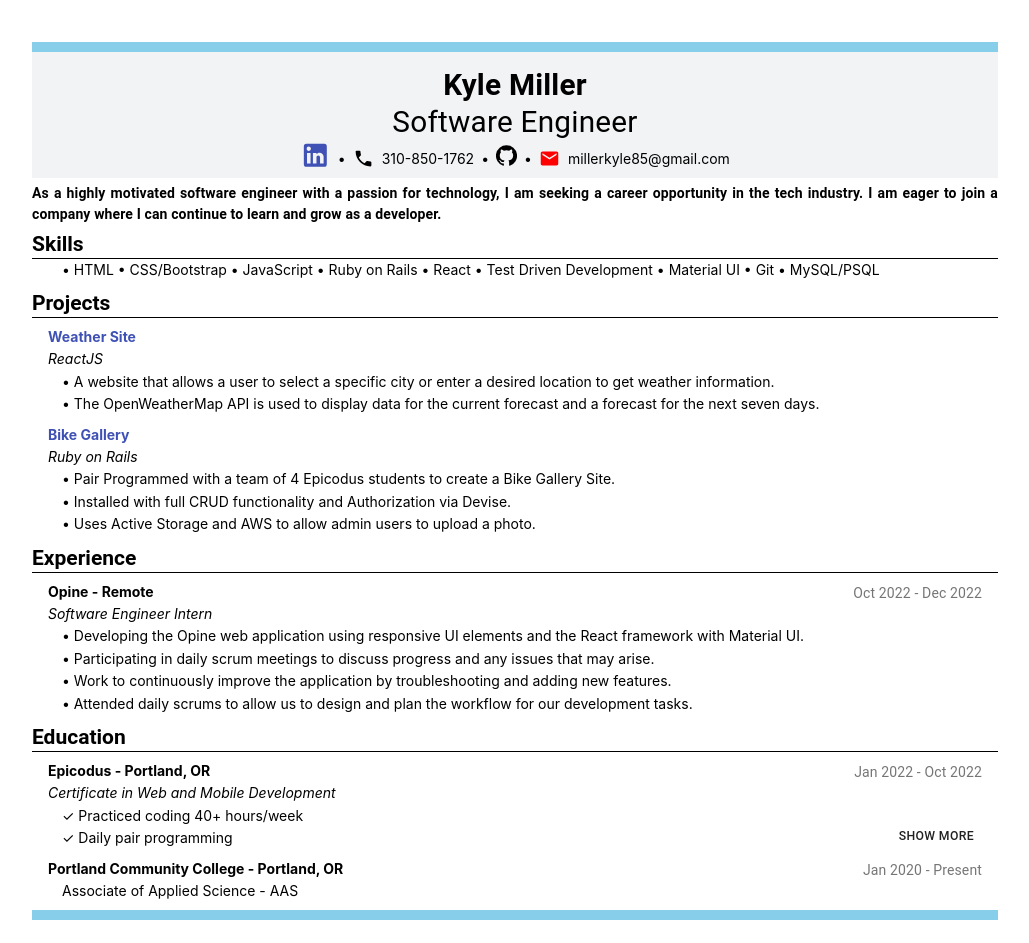
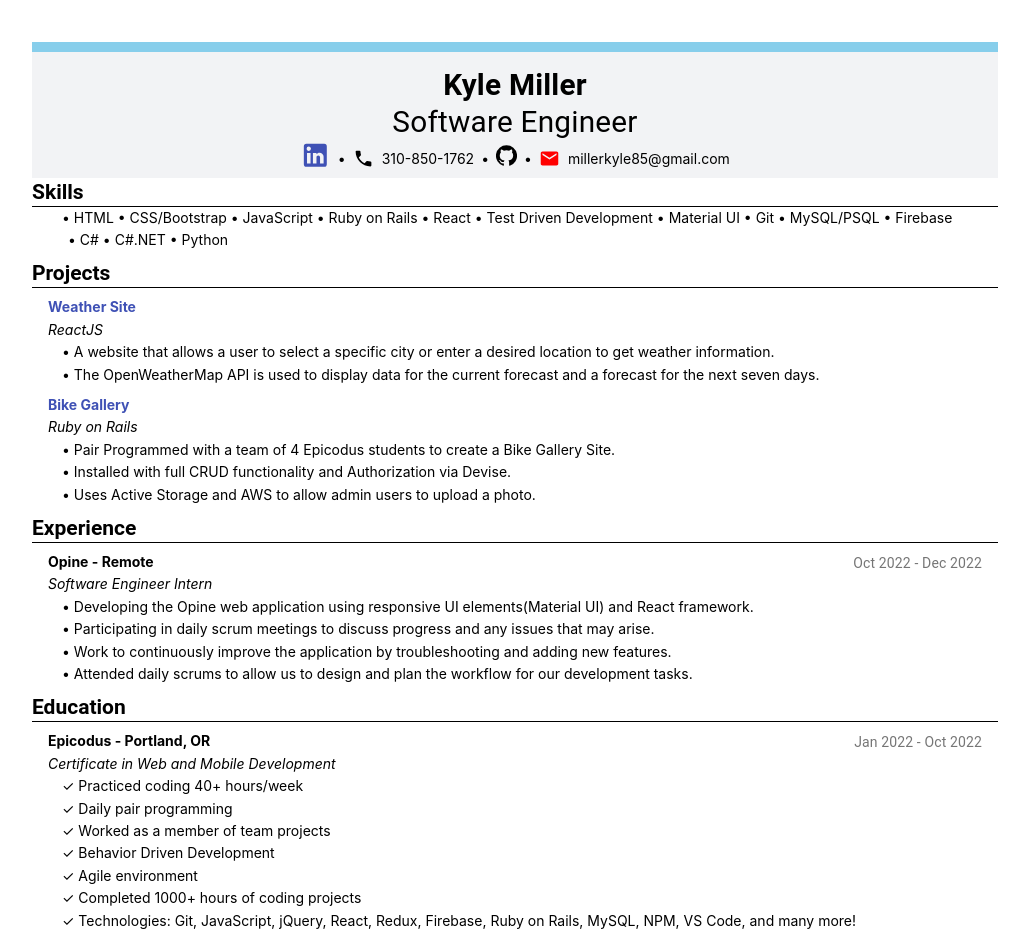
Before and after one commit to kylemiller13/resume, a React (Create React App) app: page / in a window 1280 px wide. Shown: the top 943 px of the page, without its empty margins (125-1154 px from the left). Built offline with nearby package versions, Linux system fonts and the light colour scheme.

Commit message:
deleted description and btn(show more)

```diff
--- a/src/components/App.js
+++ b/src/components/App.js
@@ -5,7 +5,7 @@ import ContactInfo from './sections/ContactInfo';
 import Projects from './sections/Projects.js';
 import Experience from './sections/Experience.js';
 import Education from './sections/Education.js';
-import Summary from './sections/Summary.js';
+// import Summary from './sections/Summary.js';
 
 
 function App() {
@@ -18,7 +18,7 @@ function App() {
 
             <ContactInfo />
 
-            <Summary />
+            {/* <Summary /> */}
 
             <Skills />
 
--- a/src/components/sections/Education.js
+++ b/src/components/sections/Education.js
@@ -4,11 +4,11 @@ import { Typography, List, ListItem, Divider, ListItemSecondaryAction, Button, C
 
 
 function Education() {
-  const [expanded, setExpanded] = useState(false);
+  // const [expanded, setExpanded] = useState(false);
 
-  const handleExpandClick = () => {
-    setExpanded(!expanded);
-  };
+  // const handleExpandClick = () => {
+  //   setExpanded(!expanded);
+  // };
 
   return (
     <div>
@@ -22,8 +22,8 @@ function Education() {
           </ListItem>
           <ListItem style={{ paddingTop: 0, paddingBottom: 0, fontStyle: 'italic' }}>Certificate in Web and Mobile Development</ListItem>
           <ListItem style={{ paddingTop: 0, marginLeft: '1em', paddingBottom: 0 }}>✓ Practiced coding 40+ hours/week</ListItem>
-          <ListItem style={{ paddingTop: 0, marginLeft: '1em', paddingBottom: 0 }}>✓ Daily pair programming
-            <ListItemSecondaryAction style={{ top: 10 }}>
+          <ListItem style={{ paddingTop: 0, marginLeft: '1em', paddingBottom: 0 }}>✓ Daily pair programming</ListItem>
+            {/* <ListItemSecondaryAction style={{ top: 10 }}>
               <Button
                 onClick={handleExpandClick}
                 aria-expanded={expanded}
@@ -31,15 +31,14 @@ function Education() {
               >
               {expanded ? 'Show less' : 'Show more'}
               </Button>
-            </ListItemSecondaryAction>
-          </ListItem>
-          <Collapse in={expanded} timeout="auto" unmountOnExit>
+            </ListItemSecondaryAction> */}
+          {/* <Collapse in={expanded} timeout="auto" unmountOnExit> */}
             <ListItem style={{ paddingTop: 0, marginLeft: '1em', paddingBottom: 0 }}>✓ Worked as a member of team projects</ListItem>
             <ListItem style={{ paddingTop: 0, marginLeft: '1em', paddingBottom: 0 }}>✓ Behavior Driven Development</ListItem>
             <ListItem style={{ paddingTop: 0, marginLeft: '1em', paddingBottom: 0 }}>✓ Agile environment</ListItem>
             <ListItem style={{ paddingTop: 0, marginLeft: '1em', paddingBottom: 0 }}>✓ Completed 1000+ hours of coding projects</ListItem>
             <ListItem style={{ paddingTop: 0, marginLeft: '1em', paddingBottom: 0 }}>✓ Technologies: Git, JavaScript, jQuery, React, Redux, Firebase, Ruby on Rails, MySQL, NPM, VS Code, and many more!</ListItem>
-          </Collapse>
+          {/* </Collapse> */}
           <ListItem style={{ paddingBottom: 0 }}><strong>Portland Community College - Portland, OR</strong>
             <ListItemSecondaryAction style={{ top: 20 }}>
               <Typography color="textSecondary">Jan 2020 - Present</Typography>
--- a/src/components/sections/Experience.js
+++ b/src/components/sections/Experience.js
@@ -13,7 +13,7 @@ function Experience() {
             </ListItemSecondaryAction>
           </ListItem>
           <ListItem style={{ paddingTop: 0, paddingBottom: 0, fontStyle: 'italic' }}>Software Engineer Intern</ListItem>
-          <ListItem style={{ paddingTop: 0, marginLeft: '1em', paddingBottom: 0 }}>• Developing the Opine web application using responsive UI elements and the React framework with Material UI.</ListItem>
+          <ListItem style={{ paddingTop: 0, marginLeft: '1em', paddingBottom: 0 }}>• Developing the Opine web application using responsive UI elements(Material UI) and React framework.</ListItem>
           <ListItem style={{ paddingTop: 0, marginLeft: '1em', paddingBottom: 0 }}>• Participating in daily scrum meetings to discuss progress and any issues that may arise.</ListItem>
           <ListItem style={{ paddingTop: 0, marginLeft: '1em', paddingBottom: 0 }}>• Work to continuously improve the application by troubleshooting and adding new features.</ListItem>
           <ListItem style={{ paddingTop: 0, marginLeft: '1em', paddingBottom: 0 }}>• Attended daily scrums to allow us to design and plan the workflow for our development tasks.</ListItem>
--- a/src/components/sections/Skills.js
+++ b/src/components/sections/Skills.js
@@ -1,5 +1,5 @@
 import React from 'react';
-import { Typography, Divider, List, ListItem } from '@material-ui/core';
+import { Typography, Divider, List, ListItem, Box } from '@material-ui/core';
 
 function Skills() {
   return (
@@ -7,7 +7,28 @@ function Skills() {
     <Typography  align="left" variant="h5"><strong>Skills</strong></Typography>
     <Divider variant="fullWidth" style={{ backgroundColor: '#000' }} />
     <List type="ordered"  style={{ paddingTop: 0 }}>
-      <ListItem style={{ paddingTop: 0, marginLeft: '1em', paddingBottom: 0 }}>• HTML • CSS/Bootstrap • JavaScript • Ruby on Rails • React • Test Driven Development • Material UI • Git • MySQL/PSQL </ListItem>
+    <ListItem style={{ paddingTop: 0, marginLeft: '1em', paddingBottom: 0 }}>
+      {/* <Box bgcolor="lightblue" width={55} height={20} borderRadius={20} margin={0.3} display="flex" alignItems="center" justifyContent="center">
+        <Typography>HTML</Typography>
+      </Box>
+      <Box bgcolor="lightblue" width={110} height={20} borderRadius={20} margin={0.3} display="flex" alignItems="center" justifyContent="center">
+        <Typography>CSS/Bootstrap</Typography>
+      </Box>
+      <Box bgcolor="lightblue" width={85} height={20} borderRadius={20} margin={0.3} display="flex" alignItems="center" justifyContent="center">
+        <Typography>JavaScript</Typography>
+      </Box>
+      <Box bgcolor="lightblue" width={110} height={20} borderRadius={20} margin={0.3} display="flex" alignItems="center" justifyContent="center">
+        <Typography>Ruby on Rails</Typography>
+      </Box>
+      <Box bgcolor="lightblue" width={70} height={20} borderRadius={20} margin={0.3} display="flex" alignItems="center" justifyContent="center">
+        <Typography>React</Typography>
+      </Box>
+      <Box bgcolor="lightblue" width={175} height={20} borderRadius={20} margin={0.3} display="flex" alignItems="center" justifyContent="center">
+        <Typography>Test Driven Development</Typography>
+      </Box> */}
+      </ListItem>
+      <ListItem style={{ paddingTop: 0, marginLeft: '1em', paddingBottom: 0 }}>• HTML • CSS/Bootstrap • JavaScript • Ruby on Rails • React • Test Driven Development • Material UI • Git • MySQL/PSQL • Firebase </ListItem>
+      <ListItem style={{ paddingTop: 0,  paddingBottom: 0, marginLeft: '20px' }}>• C# • C#.NET • Python </ListItem>
     </List>
     </div>
   );
--- a/src/components/sections/Summary.js
+++ b/src/components/sections/Summary.js
@@ -4,7 +4,7 @@ import {Typography}  from '@material-ui/core';
 function Summary() {
   return (
     <div>
-      <Typography style={{ paddingTop: 5, paddingBottom: 5}}><strong>As a highly motivated software engineer with a passion for technology, I am seeking a career opportunity in the tech industry. I am eager to join a company where I can continue to learn and grow as a developer.</strong></Typography>
+      <Typography style={{ paddingTop: 5, paddingBottom: 5}}><strong>As a highly motivated Software Engineer with a passion for technology, I am seeking a career opportunity in the tech industry. I am eager to join a company where I can continue to learn and grow as a developer.</strong></Typography>
     </div>
   );
 }
```
